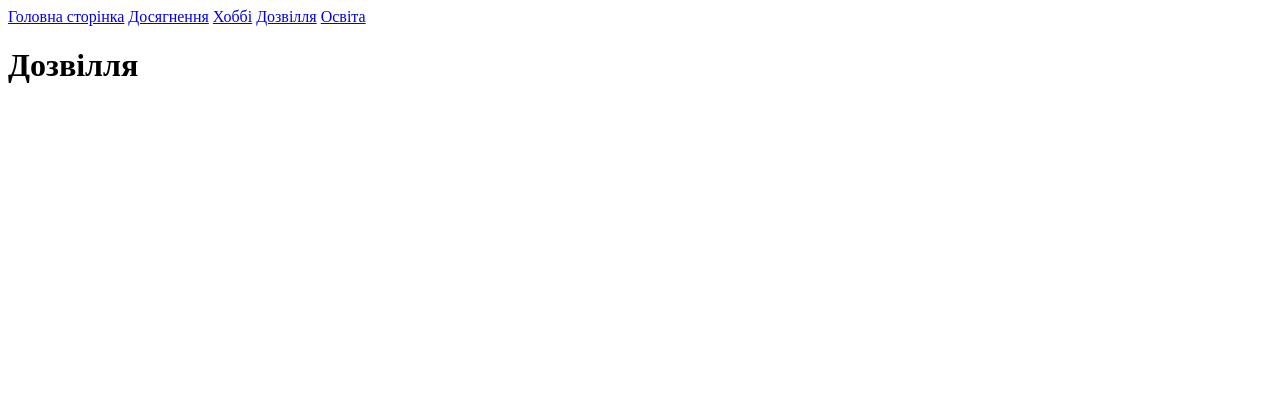
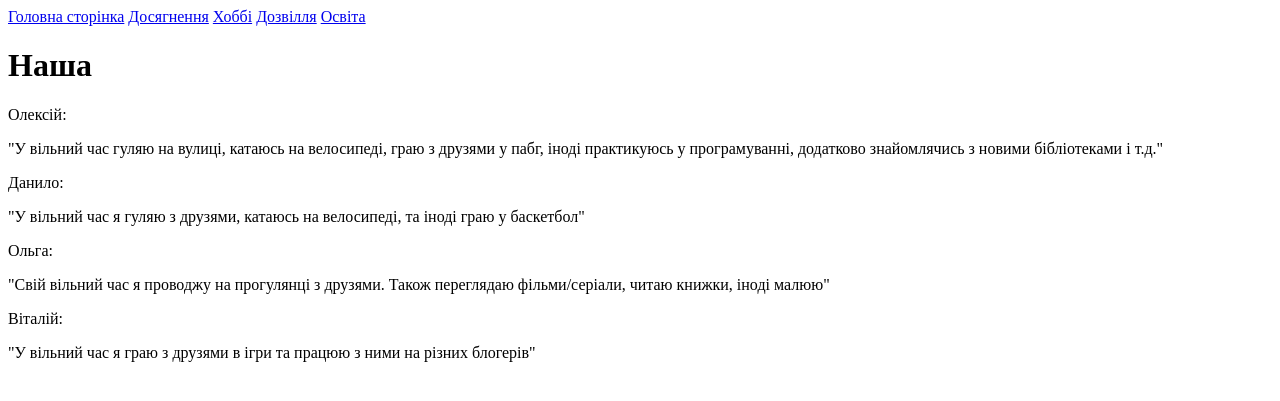
Before and after one commit to danilgubarev/our-portfolio, a Django app: page /leisure/ in a window 1280 px wide. Shown: the top 401 px of the page. Run offline with Django 4.2, Linux system fonts and the light colour scheme.

Commit message:
education and leisure

```diff
--- a/portfolio/leisure/templates/leisure/leisure.html
+++ b/portfolio/leisure/templates/leisure/leisure.html
@@ -3,5 +3,19 @@
 
 
 {% block content %}
-    <h1>Дозвiлля</h1>
+<header>
+    <h1>Наша </h1>
+</header>
+<main>
+    <p id="l">Олексій:</p>
+    <p class="speech">"У вільний час гуляю на вулиці, катаюсь на велосипеді, граю з друзями у пабг, іноді практикуюсь у програмуванні, додатково знайомлячись з новими бібліотеками і т.д."</p>
+    <p id="d">Данило:</p>
+    <p class="speech">"У вільний час я гуляю з друзями, катаюсь на велосипеді, та іноді граю у баскетбол"</p>
+</main>
+<footer>
+    <p id="o">Ольга:</p>
+    <p class="speech">"Свій вільний час я проводжу на прогулянці з друзями. Також переглядаю фільми/серіали, читаю книжки, іноді малюю"</p>
+    <p id="v">Віталій:</p>
+    <p class="speech">"У вільний час я граю з друзями в ігри та працюю з ними на різних блогерів"</p>
+</footer>
 {% endblock %}
```
Also changed, not shown: portfolio/education/static/education/education.css (+11 -0 lines), portfolio/education/templates/education/education.html (+16 -1 lines), portfolio/leisure/static/leisure/leisure.css (+11 -0 lines).
